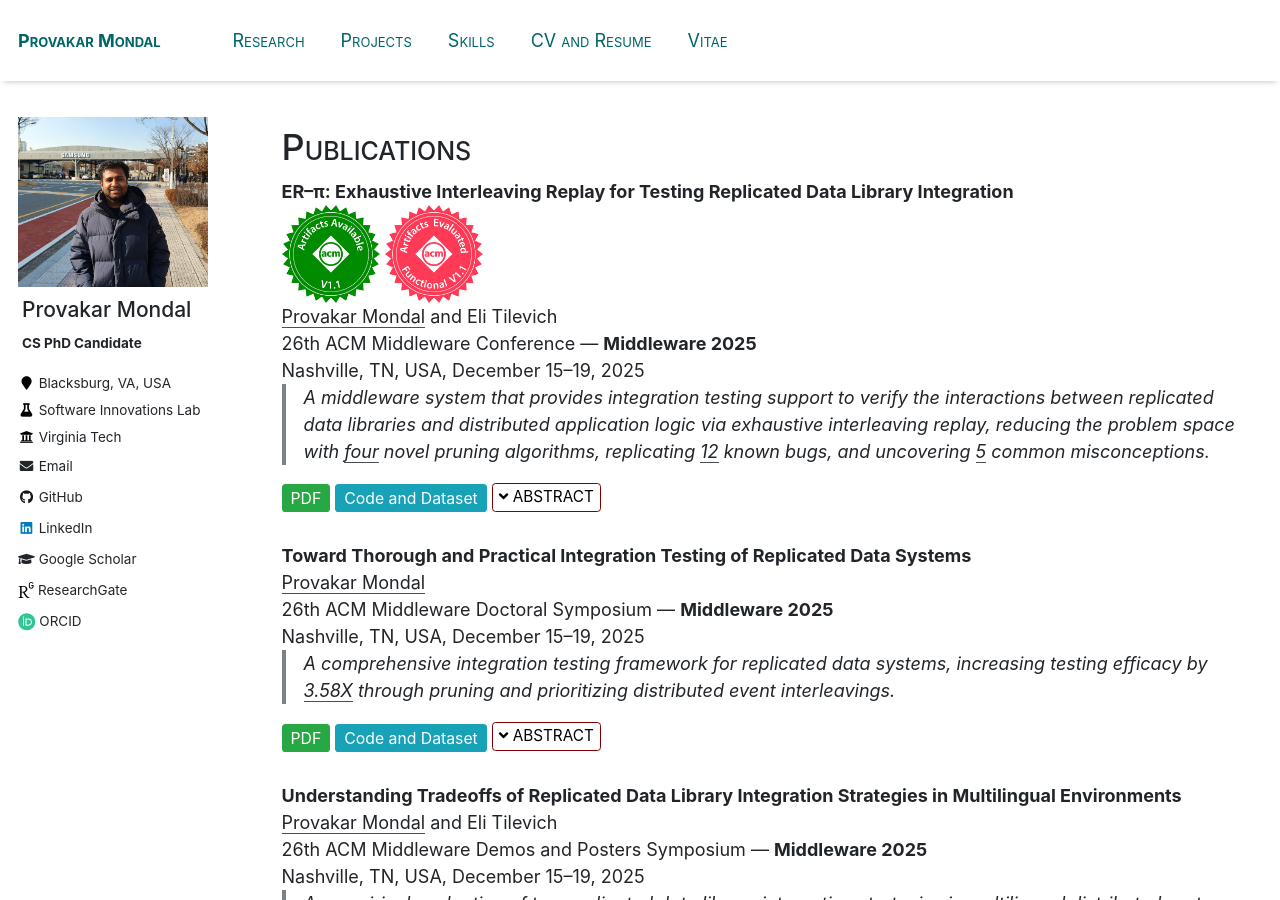
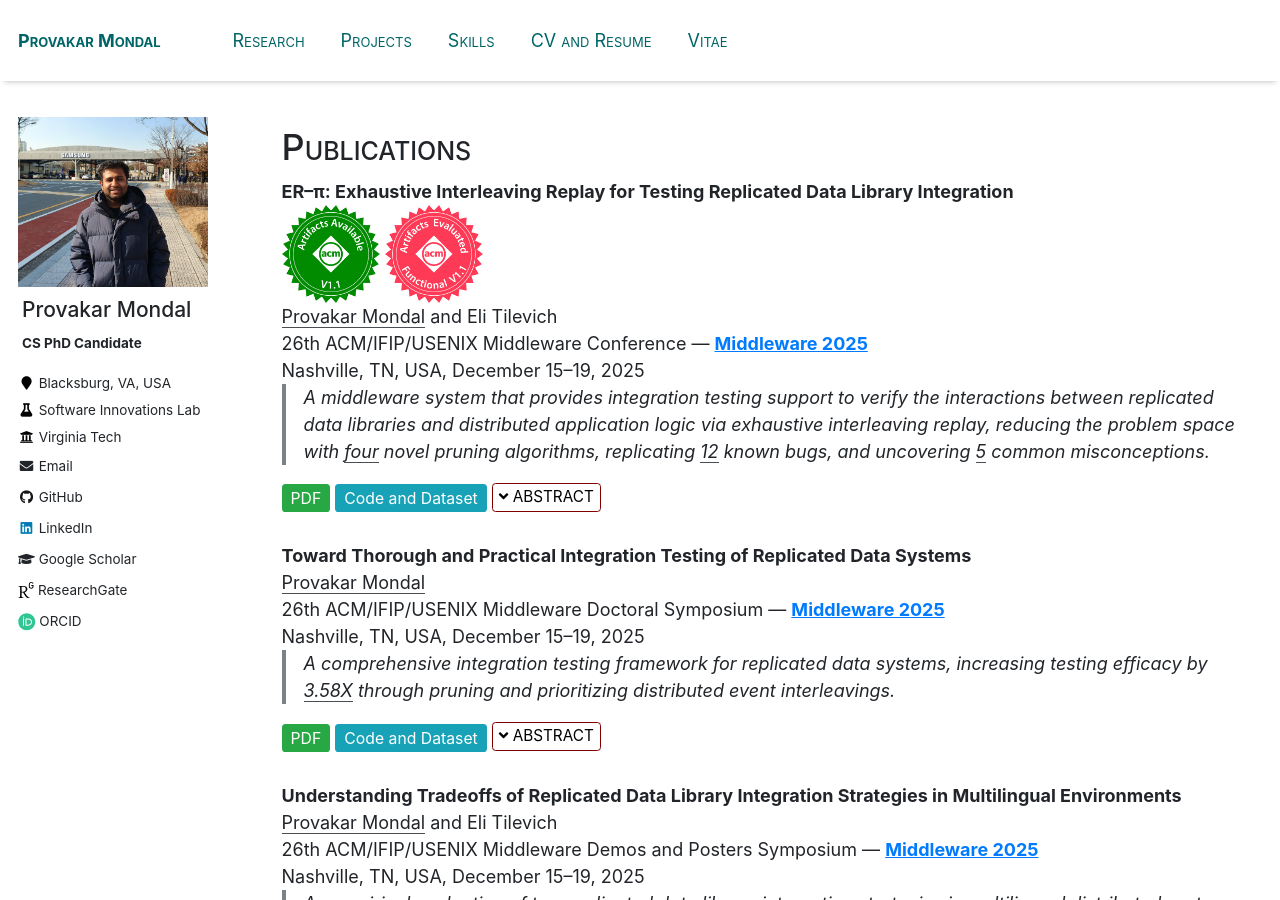
Before and after one commit to surzoprovakar/surzoprovakar.github.io, a Jekyll site: the page built from _pages/research.md, in a window 1280 px wide and 900 px high. Built offline with Jekyll 4.4.1, drawn with Linux system fonts in a browser that asks for light colours; comment, search, counter and statistics services are not loaded.

Commit message:
add USENIX for Middleware conference

```diff
--- a/_pages/research.md
+++ b/_pages/research.md
@@ -68,7 +68,7 @@ author_profile: true
 <b>ER&ndash;&pi;: Exhaustive Interleaving Replay for Testing Replicated Data Library Integration</b><br>
 <img src="/images/artifact_available_v1.1.png" alt="Artifacts Available Badge" style="height:10%; width:10%;object-fit: contain;"> <img src="/images/artifact_functional_v1.1.png" alt="Artifacts Functional Badge" style="height:10%; width:10%;object-fit: contain;">
 <br><u>Provakar Mondal</u> and Eli Tilevich
-<br>26th ACM Middleware Conference &mdash; <b>Middleware 2025</b>
+<br>26th ACM/IFIP/USENIX Middleware Conference &mdash; <a href="https://middleware-conf.github.io/2025/" target="_blank" rel="noopener noreferrer"><b>Middleware 2025</b></a>
 <br>Nashville, TN, USA, December 15&ndash;19, 2025
 <br>
 <blockquote>
@@ -90,7 +90,7 @@ author_profile: true
 <!-- --------------------- -->
 <b>Toward Thorough and Practical Integration Testing of Replicated Data Systems</b>
 <br><u>Provakar Mondal</u>
-<br>26th ACM Middleware Doctoral Symposium &mdash; <b>Middleware 2025</b>
+<br>26th ACM/IFIP/USENIX Middleware Doctoral Symposium &mdash; <a href="https://middleware-conf.github.io/2025/" target="_blank" rel="noopener noreferrer"><b>Middleware 2025</b></a>
 <br>Nashville, TN, USA, December 15&ndash;19, 2025
 <br>
 <blockquote>
@@ -112,7 +112,7 @@ author_profile: true
 <!-- --------------------- -->
 <b>Understanding Tradeoffs of Replicated Data Library Integration Strategies in Multilingual Environments</b>
 <br><u>Provakar Mondal</u> and Eli Tilevich
-<br>26th ACM Middleware Demos and Posters Symposium &mdash; <b>Middleware 2025</b>
+<br>26th ACM/IFIP/USENIX Middleware Demos and Posters Symposium &mdash; <a href="https://middleware-conf.github.io/2025/" target="_blank" rel="noopener noreferrer"><b>Middleware 2025</b></a>
 <br>Nashville, TN, USA, December 15&ndash;19, 2025
 <br>
 <blockquote>
@@ -134,7 +134,7 @@ author_profile: true
 <!-- --------------------- -->
 <b>Undoing CRDT Operations Automatically</b>
 <br><u>Provakar Mondal</u> and Eli Tilevich
-<br>14th IEEE International Conference on Cloud Computing Technology and Science &mdash; <b>CloudCom 2023</b>
+<br>14th IEEE International Conference on Cloud Computing Technology and Science &mdash; <a href="https://parsec2.unicampania.it/cloudcom2023/" target="_blank" rel="noopener noreferrer"><b>CloudCom 2023</b></a>
 <br>Napoli, Italy, December 4&ndash;6, 2023
 <br>
 <blockquote>
```
Also changed, not shown: _pages/about.md (+1 -1 lines).
